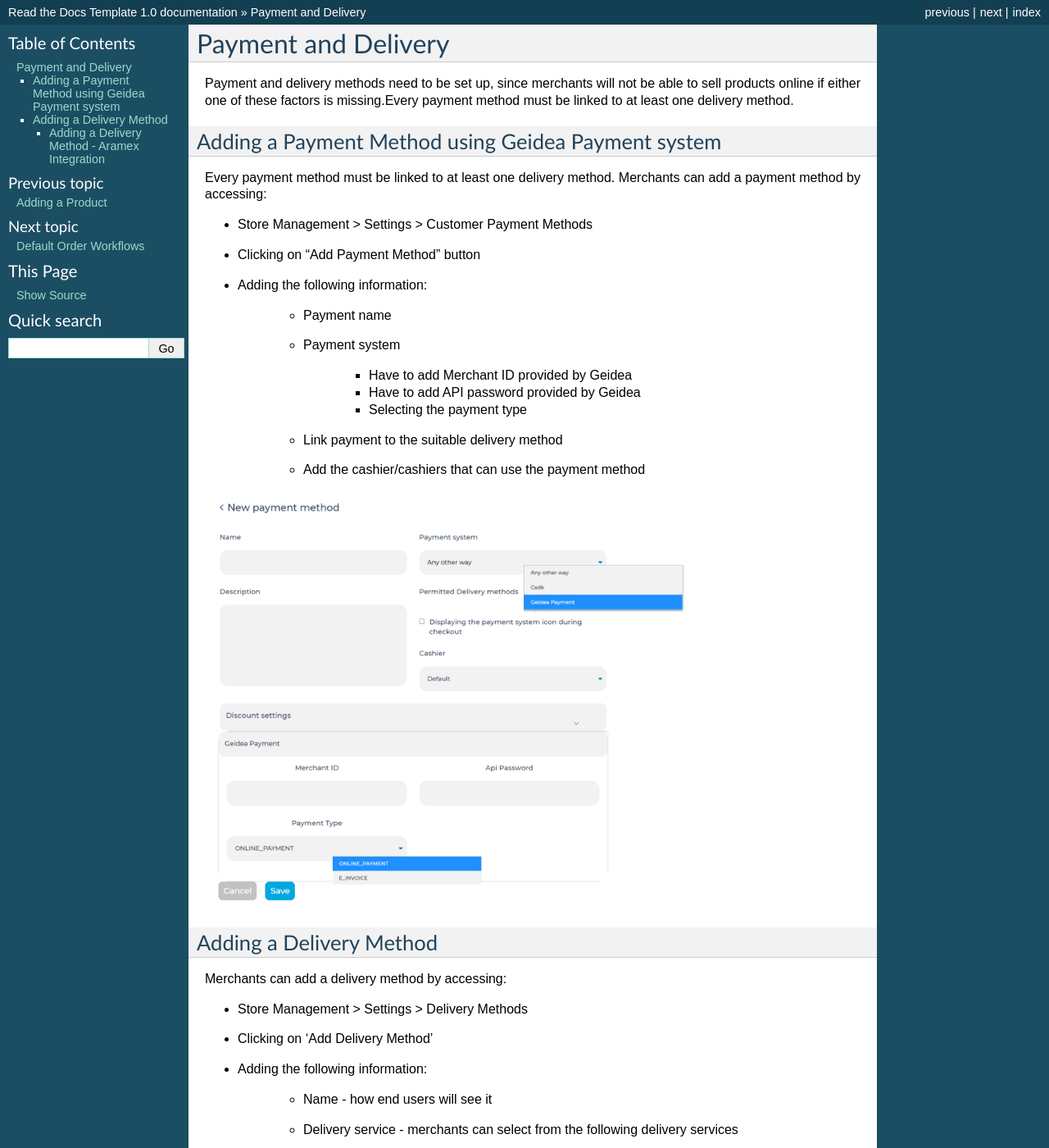
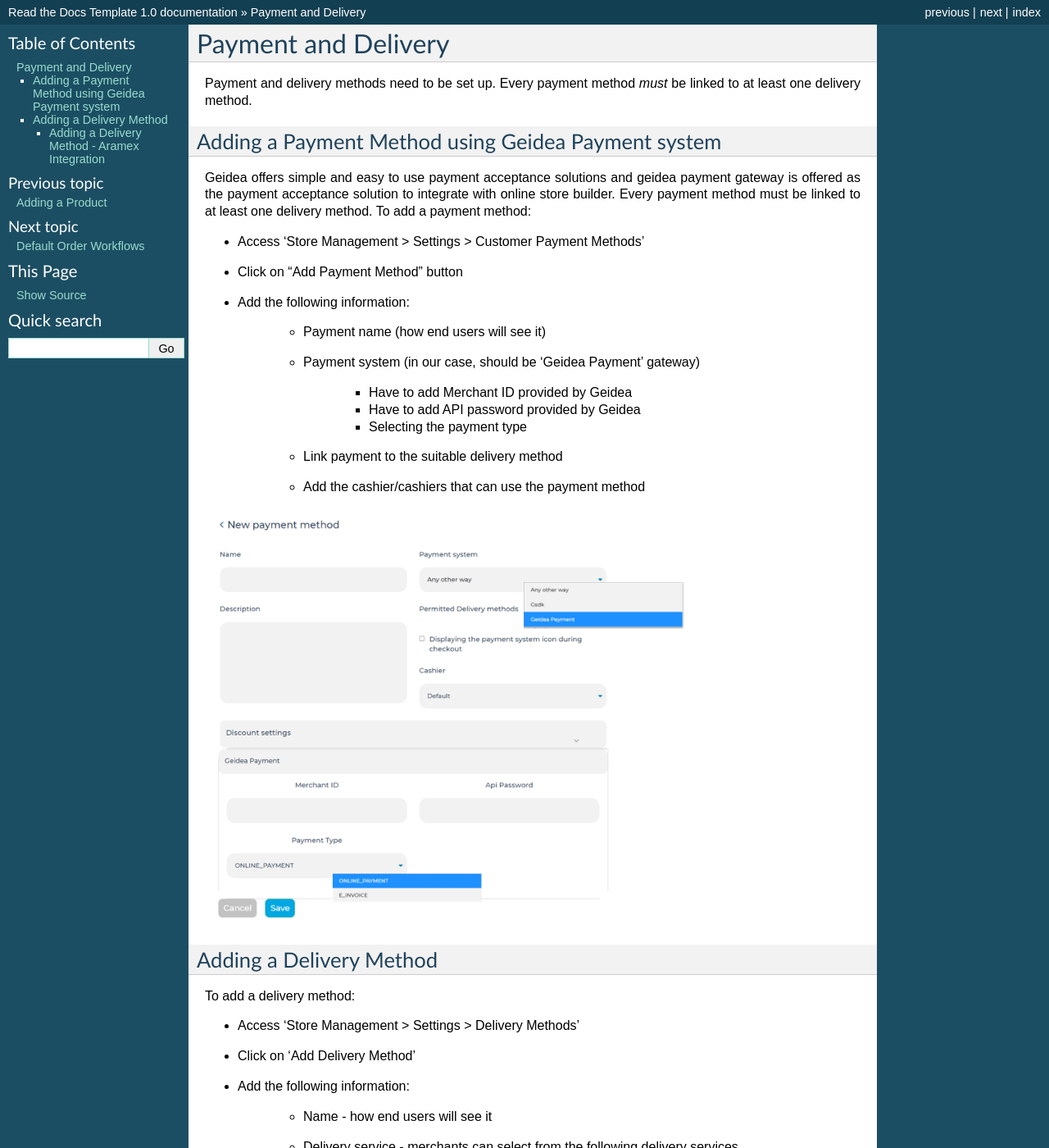
Before and after one commit to KhalilMayyasi/WBDocumentation, a Sphinx documentation site: the page built from docs/PaymentAndDelivery.rst, in a window 1280 px wide and 1400 px high. Shown: the whole window at 82% size. Built offline with Sphinx 7.4.7, drawn with Linux system fonts in a browser that asks for light colours; pages that are not in the unit, such as notebooks, are missing from menus; some of the changed text lies outside the part shown.

Commit message:
Rewrite the information in this section

```diff
--- a/docs/PaymentAndDelivery.rst
+++ b/docs/PaymentAndDelivery.rst
@@ -2,20 +2,22 @@
 Payment and Delivery
 ======================================
 
-Payment and delivery methods need to be set up, since merchants will not be able to sell products online if either one of these factors is missing.Every payment method must be linked to at least one delivery method.
+Payment and delivery methods need to be set up.
+Every payment method *must* be linked to at least one delivery method.
 
 Adding a Payment Method using Geidea Payment system
 ------------------------------------------------------------
 
+Geidea offers simple and easy to use payment acceptance solutions and geidea payment gateway is offered as the payment acceptance solution to integrate with online store builder.
 Every payment method must be linked to at least one delivery method.
-Merchants can add a payment method by accessing:
+To add a payment method:
 
-* Store Management > Settings > Customer Payment Methods
-* Clicking on “Add Payment Method” button
-* Adding the following information:
+* Access ‘Store Management > Settings > Customer Payment Methods’
+* Click on “Add Payment Method” button
+* Add the following information:
 
-   * Payment name
-   * Payment system
+   * Payment name (how end users will see it)
+   * Payment system (in our case, should be ‘Geidea Payment’ gateway)
 
       * Have to add Merchant ID provided by Geidea
       * Have to add API password provided by Geidea
@@ -32,11 +34,11 @@ Merchants can add a payment method by accessing:
 Adding a Delivery Method
 -------------------------------------------------
 
-Merchants can add a delivery method by accessing:
+To add a delivery method:
 
-* Store Management > Settings > Delivery Methods
-* Clicking on ‘Add Delivery Method’
-* Adding the following information:
+* Access ‘Store Management > Settings > Delivery Methods’
+* Click on ‘Add Delivery Method’
+* Add the following information:
 
    * Name - how end users will see it
    * Delivery service - merchants can select from the following delivery services
@@ -51,10 +53,10 @@ Merchants can add a delivery method by accessing:
 
       * Left blank if the shipping cost will be determined after the order
 
-   * Free shipping (once order reaches this limit, shipping is free)
+   * Free shipping (once order reaches a certain limit, shipping can be set as free)
    * City for delivery
    * Permitted payment methods
-   * Merchants can add an additional field for the order form
+   * Add an additional field for the order form,
 
       * along with a hint for customers for the additional field
 
@@ -70,8 +72,8 @@ Once a delivery method has been added, time slots for the new method can be adju
 * Access ‘Settings > Delivery Method’
 * Click “Change” on the delivery method to adjust the time slots for the selected method
 * Access “Set a specific time” to edit the courier service time
-* Merchants are shown a calendar for which time windows can be selected for given dates
-* Merchants can also create custom rules for multiple dates using the “Rules for time slots” section
+* A calendar will show time slots to be selected for given dates
+* Custom rules can be created for multiple dates using the “Rules for time slots” section
 
 Adding a Delivery Method - Aramex Integration
 ^^^^^^^^^^^^^^^^^^^^^^^^^^^^^^^^^^^^^^^^^^^^^^^^^^^^^^^^^^
```
